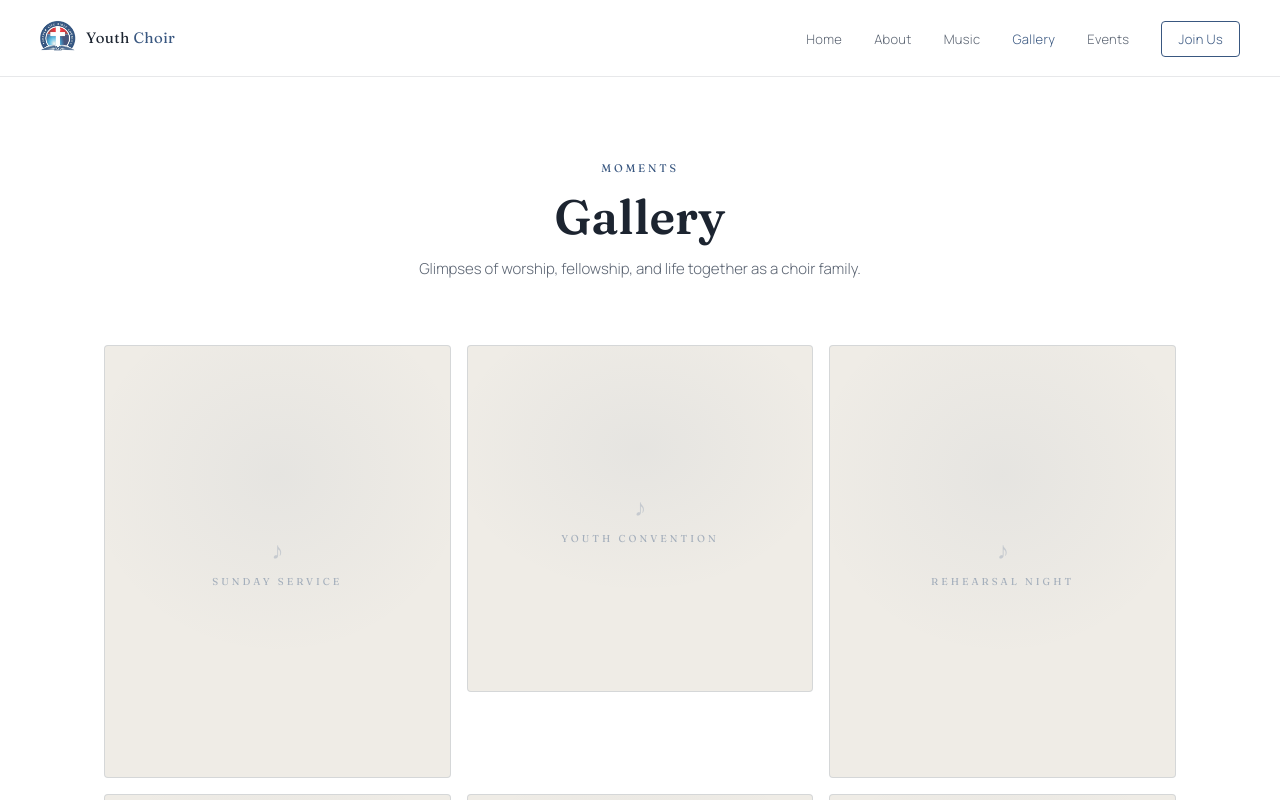
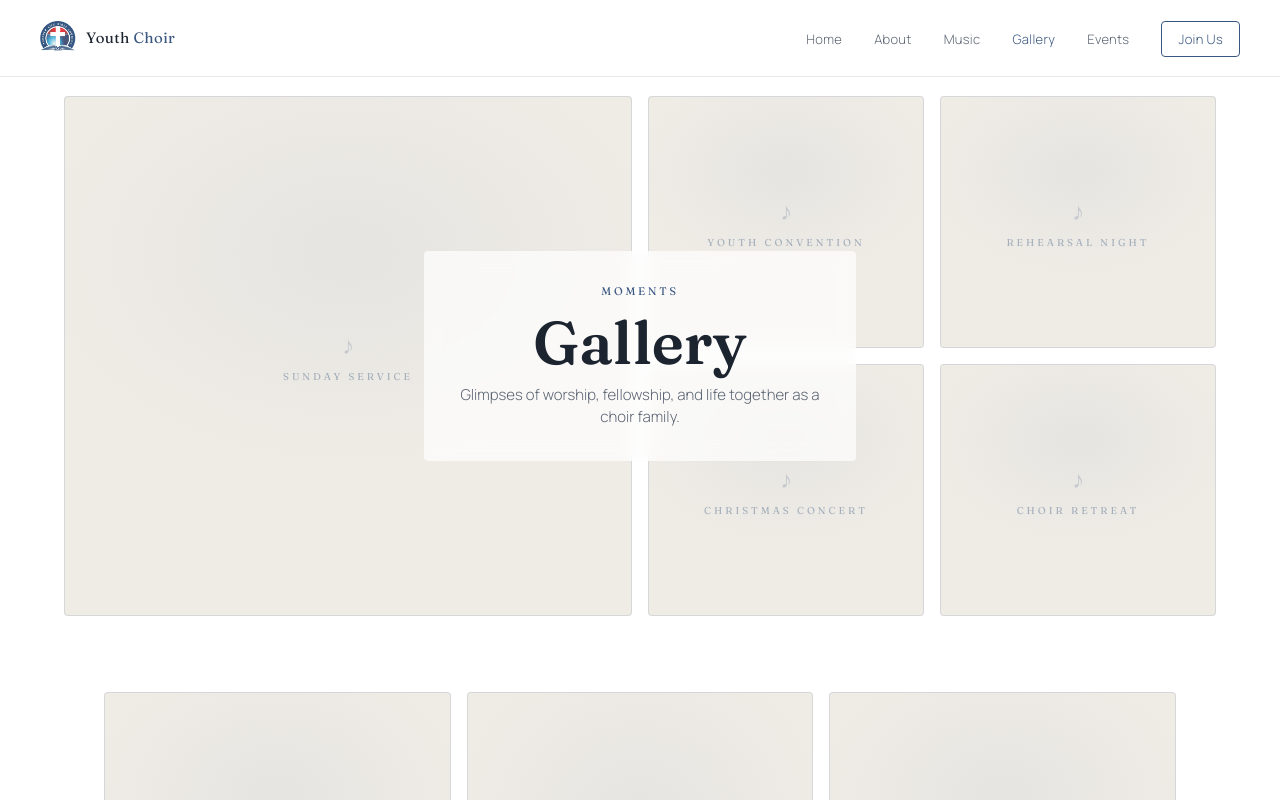
Before and after one commit to victorachede/dlbc-youth-choir, a Next.js app: page /gallery in a window 1280 px wide. Shown: the top 800 px of the page. Built offline with nearby package versions, Linux system fonts and the light colour scheme.

Commit message:
Add distinct hero sections to About, Music, Events, and Gallery pages
- About: editorial split hero with off-axis framed photo
- Music: solid brand-blue block with animated waveform + featured track
- Events: data-forward next-event spotlight card
- Gallery: photo mosaic with overlaid title card

```diff
--- a/src/app/about/page.tsx
+++ b/src/app/about/page.tsx
@@ -40,37 +40,46 @@ export default function AboutPage() {
   return (
     <>
       <Nav />
-      <main className="flex-1 pt-32 sm:pt-40">
-        <div className="max-w-5xl mx-auto px-6 sm:px-10 pb-24">
+      <main className="flex-1">
 
-          {/* ── INTRO ── */}
-          <div className="grid grid-cols-1 lg:grid-cols-2 gap-12 lg:gap-20 items-center mb-24">
+        {/* ── HERO — editorial split, photo framed off-axis ── */}
+        <section className="pt-32 sm:pt-40 pb-20 sm:pb-28 bg-surface border-b border-border overflow-hidden">
+          <div className="max-w-5xl mx-auto px-6 sm:px-10 grid grid-cols-1 lg:grid-cols-2 gap-12 lg:gap-20 items-center">
             <div>
               <Reveal>
                 <p className="font-display text-[11px] tracking-[0.25em] uppercase text-blue mb-4">Who We Are</p>
               </Reveal>
               <Reveal delay={0.05}>
-                <h1 className="font-display font-semibold text-3xl sm:text-4xl lg:text-5xl text-ink mb-8 leading-tight">
+                <h1 className="font-display font-semibold text-4xl sm:text-5xl lg:text-6xl text-ink mb-8 leading-tight">
                   More Than Music.<br /><em className="font-accent italic font-light text-blue">A Ministry.</em>
                 </h1>
               </Reveal>
               <Reveal delay={0.1}>
-                <p className="text-ink-muted text-[15px] leading-[1.9] mb-5">
+                <p className="text-ink-muted text-[15px] leading-[1.9] mb-5 max-w-md">
                   The DLBC Makurdi Youth Choir is a Spirit-led worship ministry born out of a deep hunger
                   for authentic, heaven-touching praise. We are young voices — raw, refined, and resolute —
                   committed to excellence in worship and the glory of God through every note we sing.
                 </p>
               </Reveal>
               <Reveal delay={0.15}>
-                <p className="text-ink-muted text-[15px] leading-[1.9]">
+                <p className="text-ink-muted text-[15px] leading-[1.9] max-w-md">
                   We don&apos;t perform. We pray with our voices. Every rehearsal, every Sunday, every stage is an altar.
                 </p>
               </Reveal>
             </div>
             <Reveal direction="right">
-              <ImagePlaceholder label="Choir Photo" aspect="4/5" />
+              {/* Offset frame behind the photo — the one purely decorative touch
+                  that makes this read as a considered editorial spread rather
+                  than just "text left, image right." */}
+              <div className="relative">
+                <div className="absolute -top-4 -right-4 bottom-4 left-4 border border-blue/25 rounded-sm -z-10" aria-hidden />
+                <ImagePlaceholder label="Choir Photo" aspect="4/5" />
+              </div>
             </Reveal>
           </div>
+        </section>
+
+        <div className="max-w-5xl mx-auto px-6 sm:px-10 pb-24 pt-24">
 
           {/* ── STATS ── */}
           <Reveal>
--- a/src/app/events/page.tsx
+++ b/src/app/events/page.tsx
@@ -11,28 +11,51 @@ const EVENTS = [
 ]
 
 export default function EventsPage() {
+  const [next, ...rest] = EVENTS
+
   return (
     <>
       <Nav />
-      <main className="flex-1 pt-32 sm:pt-40">
-        <div className="max-w-3xl mx-auto px-6 sm:px-10 pb-24">
+      <main className="flex-1">
 
+        {/* ── HERO — the next event pulled out front, data-first rather
+            than atmospheric (the other heroes lean on photo/color/motion;
+            this one leans on being immediately useful). ── */}
+        <section className="pt-32 sm:pt-40 pb-16 sm:pb-20 border-b border-border">
+          <div className="max-w-3xl mx-auto px-6 sm:px-10 text-center">
             <Reveal>
-            <p className="font-display text-[11px] tracking-[0.25em] uppercase text-blue mb-4 text-center">What&apos;s Coming</p>
+              <p className="font-display text-[11px] tracking-[0.25em] uppercase text-blue mb-4">What&apos;s Coming</p>
             </Reveal>
             <Reveal delay={0.05}>
-            <h1 className="font-display font-semibold text-3xl sm:text-4xl lg:text-5xl text-ink mb-4 text-center">
+              <h1 className="font-display font-semibold text-4xl sm:text-5xl lg:text-6xl text-ink mb-10">
                 Events
               </h1>
             </Reveal>
+
             <Reveal delay={0.1}>
-            <p className="text-ink-muted text-[15px] leading-relaxed text-center max-w-md mx-auto mb-16">
-              Join us for worship, fellowship, and the next chapter of what God is doing.
-            </p>
+              <div className="inline-flex items-center gap-6 sm:gap-8 border border-blue rounded-sm px-6 sm:px-10 py-6 sm:py-8 bg-blue-faint">
+                <div className="text-center shrink-0">
+                  <span className="font-display text-4xl sm:text-5xl text-blue block leading-none">{next.day}</span>
+                  <span className="text-[11px] tracking-[0.2em] uppercase text-blue/70">{next.month}</span>
+                </div>
+                <div className="text-left border-l border-blue/25 pl-6 sm:pl-8">
+                  <p className="text-[10px] tracking-[0.2em] uppercase text-ink-dim mb-1.5">Up Next</p>
+                  <h2 className="font-display text-lg sm:text-xl text-ink mb-1">{next.name}</h2>
+                  <p className="text-[13px] text-ink-muted">{next.location} &middot; {next.time}</p>
+                </div>
+              </div>
+            </Reveal>
+          </div>
+        </section>
+
+        <div className="max-w-3xl mx-auto px-6 sm:px-10 pb-24 pt-16">
+
+          <Reveal>
+            <p className="text-[11px] tracking-[0.2em] uppercase text-ink-dim mb-6">Also Coming Up</p>
           </Reveal>
 
           <div className="flex flex-col gap-3">
-            {EVENTS.map((event, i) => (
+            {rest.map((event, i) => (
               <Reveal key={`${event.name}-${i}`} delay={i * 0.05}>
                 <div className="flex items-center gap-6 border border-border rounded-sm px-6 py-6 hover:border-blue-dim transition-colors">
                   <div className="text-center shrink-0 border-r border-border pr-6">
--- a/src/app/gallery/page.tsx
+++ b/src/app/gallery/page.tsx
@@ -18,29 +18,56 @@ const PHOTOS = [
   { label: 'Sunday Service', aspect: '4/5' },
 ]
 
+const HERO_PHOTOS = PHOTOS.slice(0, 5)
+
 export default function GalleryPage() {
+  const rest = PHOTOS.slice(5)
+
   return (
     <>
       <Nav />
-      <main className="flex-1 pt-32 sm:pt-40">
-        <div className="max-w-6xl mx-auto px-6 sm:px-10 pb-24">
+      <main className="flex-1">
 
-          <Reveal>
-            <p className="font-display text-[11px] tracking-[0.25em] uppercase text-blue mb-4 text-center">Moments</p>
-          </Reveal>
-          <Reveal delay={0.05}>
-            <h1 className="font-display font-semibold text-3xl sm:text-4xl lg:text-5xl text-ink mb-4 text-center">
-              Gallery
-            </h1>
-          </Reveal>
-          <Reveal delay={0.1}>
-            <p className="text-ink-muted text-[15px] leading-relaxed text-center max-w-md mx-auto mb-16">
-              Glimpses of worship, fellowship, and life together as a choir family.
-            </p>
-          </Reveal>
+        {/* ── HERO — the photos themselves are the header, a title floats
+            over a mosaic instead of introducing content below it. ── */}
+        <section className="pt-24 pb-3 px-3 sm:px-4">
+          <div className="max-w-6xl mx-auto relative">
+            <div className="grid grid-cols-4 grid-rows-2 gap-3 sm:gap-4 h-[60vh] sm:h-[65vh]">
+              <Reveal className="col-span-2 row-span-2">
+                <ImagePlaceholder label={HERO_PHOTOS[0].label} className="rounded-sm h-full" />
+              </Reveal>
+              <Reveal delay={0.05} className="col-span-1 row-span-1">
+                <ImagePlaceholder label={HERO_PHOTOS[1].label} className="rounded-sm h-full" />
+              </Reveal>
+              <Reveal delay={0.1} className="col-span-1 row-span-1">
+                <ImagePlaceholder label={HERO_PHOTOS[2].label} className="rounded-sm h-full" />
+              </Reveal>
+              <Reveal delay={0.15} className="col-span-1 row-span-1">
+                <ImagePlaceholder label={HERO_PHOTOS[3].label} className="rounded-sm h-full" />
+              </Reveal>
+              <Reveal delay={0.2} className="col-span-1 row-span-1">
+                <ImagePlaceholder label={HERO_PHOTOS[4].label} className="rounded-sm h-full" />
+              </Reveal>
+            </div>
+
+            <div className="absolute inset-0 flex items-center justify-center pointer-events-none">
+              <div className="text-center px-6 py-8 rounded-sm bg-white/70 backdrop-blur-sm">
+                <p className="font-display text-[11px] tracking-[0.25em] uppercase text-blue mb-3">Moments</p>
+                <h1 className="font-display font-semibold text-4xl sm:text-5xl lg:text-6xl text-ink mb-3">
+                  Gallery
+                </h1>
+                <p className="text-ink-muted text-[15px] max-w-sm mx-auto">
+                  Glimpses of worship, fellowship, and life together as a choir family.
+                </p>
+              </div>
+            </div>
+          </div>
+        </section>
+
+        <div className="max-w-6xl mx-auto px-6 sm:px-10 pb-24 pt-16">
 
           <div className="grid grid-cols-2 sm:grid-cols-3 gap-3 sm:gap-4">
-            {PHOTOS.map((photo, i) => (
+            {rest.map((photo, i) => (
               <Reveal key={`${photo.label}-${i}`} delay={(i % 3) * 0.06}>
                 <ImagePlaceholder label={photo.label} aspect={photo.aspect} className="rounded-sm" />
               </Reveal>
--- a/src/app/music/page.tsx
+++ b/src/app/music/page.tsx
@@ -16,28 +16,57 @@ const TRACKS = [
   { title: 'Holy, Holy, Holy', meta: 'Anniversary Concert — 2024', duration: '5:30' },
 ]
 
+// Deterministic per-bar heights and delays (no Math.random — this renders
+// once on the server, a fresh random set on every hydration would mismatch).
+const WAVEFORM_BARS = [40, 70, 45, 90, 55, 100, 60, 80, 35, 95, 50, 75, 42, 88, 58, 65, 48, 92, 38, 72]
+
 export default function MusicPage() {
   const [playing, setPlaying] = useState<number | null>(null)
+  const featured = TRACKS[0]
 
   return (
     <>
       <Nav />
-      <main className="flex-1 pt-32 sm:pt-40">
-        <div className="max-w-5xl mx-auto px-6 sm:px-10 pb-24">
+      <main className="flex-1">
 
+        {/* ── HERO — solid brand block + waveform motif, the featured track ── */}
+        <section className="pt-32 sm:pt-40 pb-16 sm:pb-20 bg-blue relative overflow-hidden">
+          <div className="max-w-5xl mx-auto px-6 sm:px-10 text-center relative z-10">
             <Reveal>
-            <p className="font-display text-[11px] tracking-[0.25em] uppercase text-blue mb-4 text-center">Our Sound</p>
+              <p className="font-display text-[11px] tracking-[0.25em] uppercase text-white/60 mb-4">Our Sound</p>
             </Reveal>
             <Reveal delay={0.05}>
-            <h1 className="font-display font-semibold text-3xl sm:text-4xl lg:text-5xl text-ink mb-4 text-center">
+              <h1 className="font-display font-semibold text-4xl sm:text-5xl lg:text-6xl text-white mb-4">
                 Music
               </h1>
             </Reveal>
             <Reveal delay={0.1}>
-            <p className="text-ink-muted text-[15px] leading-relaxed text-center max-w-md mx-auto mb-16">
+              <p className="text-white/70 text-[15px] leading-relaxed max-w-md mx-auto mb-10">
                 Worship recorded live, the way it was sung — unedited hearts in the room with us.
               </p>
             </Reveal>
+
+            <Reveal delay={0.15}>
+              <div className="flex items-end justify-center gap-1 h-16 mb-10" aria-hidden>
+                {WAVEFORM_BARS.map((h, i) => (
+                  <span
+                    key={i}
+                    className="w-1 sm:w-1.5 rounded-full bg-white/30 animate-pulse"
+                    style={{ height: `${h}%`, animationDelay: `${i * 0.08}s`, animationDuration: '1.6s' }}
+                  />
+                ))}
+              </div>
+            </Reveal>
+
+            <Reveal delay={0.2}>
+              <p className="text-white/50 text-[11px] tracking-[0.2em] uppercase mb-2">Now Featured</p>
+              <p className="font-accent italic font-light text-2xl sm:text-3xl text-white">{featured.title}</p>
+              <p className="text-white/60 text-[13px] mt-1">{featured.meta}</p>
+            </Reveal>
+          </div>
+        </section>
+
+        <div className="max-w-5xl mx-auto px-6 sm:px-10 pb-24 pt-16">
 
           <div className="flex flex-col gap-2">
             {TRACKS.map((track, i) => (
```
Lines whose indentation alone changed are shown as unchanged.
